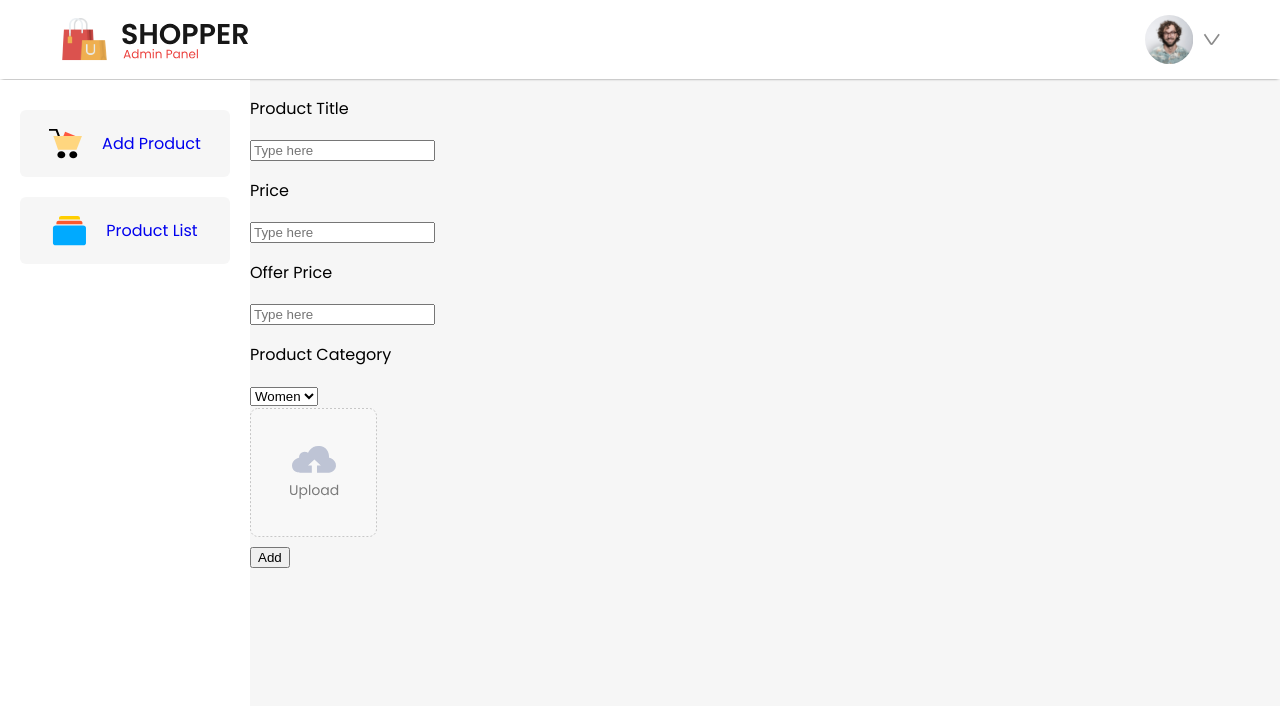
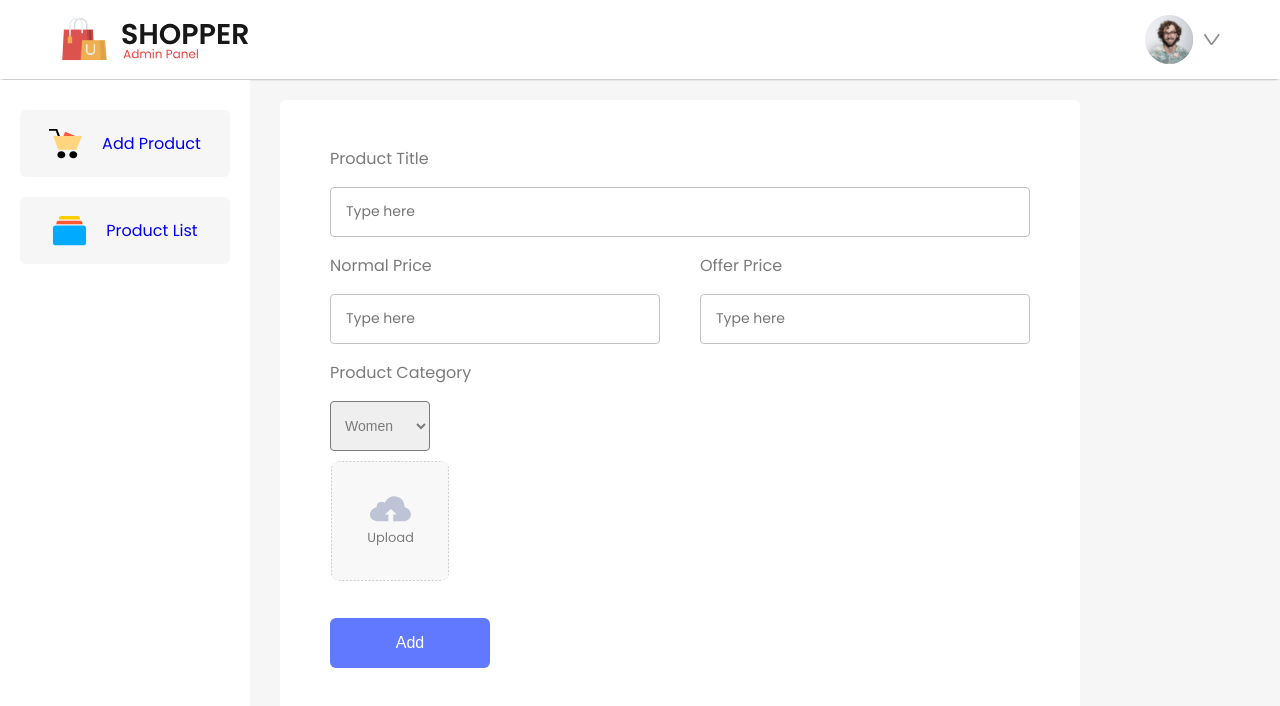
Before and after one commit to CoreyPhillipsOfficial/e-commerce-site, a React (Vite) app in the folder admin/: page /addproduct in a window 1280 px wide. Shown: the top 706 px of the page. Built offline with nearby package versions, Linux system fonts and the light colour scheme.

Commit message:
add product console log

```diff
--- a/admin/src/Components/AddProduct/AddProduct.css
+++ b/admin/src/Components/AddProduct/AddProduct.css
@@ -0,0 +1,72 @@
+.add-product {
+    box-sizing: border-box;
+    width: 100%;
+    max-width: 800px;
+    padding: 30px 50px;
+    margin: 20px 30px;
+    border-radius: 6px;
+    background: white;
+}
+
+.addproduct-itemfield {
+    width: 100%;
+    color: #7b7b7b;
+    font-size: 16px;
+}
+
+.addproduct-itemfield input {
+    box-sizing: border-box;
+    width: 100%;
+    height: 50px;
+    border-radius: 4px;
+    padding-left: 15px;
+    border: 1px solid #c3c3c3;
+    outline: none;
+    color: #7b7b7b;
+    font-family: 'Poppins';
+    font-size: 14px;
+}
+
+.addproduct-price {
+    display: flex;
+    gap: 40px;
+}
+
+.add-product-selector {
+    padding: 10px;
+    width: 100px;
+    height: 50px;
+    font-size: 14px;
+    color: #7b7b7b;
+    border: 1px solid #7b7b7b;
+    border-radius: 4px;
+}
+
+.addproduct-thumbnail-img {
+    height: 120px;
+    width: 120px;
+    border-radius: 10px;
+    object-fit: contain;
+    margin: 10px 0px;
+}
+
+.addproduct-btn {
+    margin-top: 20px;
+    width: 160px;
+    height: 50px;
+    border-radius: 6px;
+    background: #6079ff;
+    border: none;
+    cursor: pointer;
+    color: white;
+    font-size: 16px;
+    font-weight: 500;
+}
+
+@media(max-width: 800px) {
+    .add-product {
+        width: auto;
+        padding: 30px;
+        margin: 20px;
+    }
+}
--- a/admin/src/Components/AddProduct/AddProduct.jsx
+++ b/admin/src/Components/AddProduct/AddProduct.jsx
@@ -1,27 +1,66 @@
-import React from 'react'
+import React, { useState } from 'react'
 import './AddProduct.css'
 import upload_area from '../../assets/upload_area.svg'
 
 const AddProduct = () => {
+
+    const [image, setImage] = useState(false);
+    const [productDetails, setProductDetails] = useState({
+        name: '',
+        old_price: '',
+        new_price: '',
+        category: 'women',
+        image: '',
+    })
+
+    const imageHandler = (e) => {
+        setImage(e.target.files[0]);
+    }
+    const changeHandler = (e) => {
+        setProductDetails({ ...productDetails, [e.target.name]: e.target.value })
+    }
+
+    const add_Product = async () => {
+        console.log(productDetails);
+        let responseData;
+        let product = productDetails;
+
+        let formData = new FormData();
+        formData.append('product', image);
+
+        await fetch('http://localhost:4000/upload', {
+            method: 'POST',
+            headers: {
+                Accept: 'application/json'
+            },
+            body: formData,
+        }).then((resp) => resp.json()).then((data) => { responseData = data })
+
+        if (responseData.success) {
+            product.image = responseData.image_url;
+            console.log(product);
+        }
+    }
+
     return (
         <div className='add-product'>
             <div className="addproduct-itemfield">
                 <p>Product Title</p>
-                <input type="text" name='name' placeholder='Type here' />
+                <input onChange={changeHandler} value={productDetails.name} type="text" name='name' placeholder='Type here' />
             </div>
             <div className="addproduct-price">
                 <div className="addproduct-itemfield">
-                    <p>Price</p>
-                    <input type="text" name='old_price' placeholder='Type here' />
+                    <p>Normal Price</p>
+                    <input onChange={changeHandler} value={productDetails.old_price} type="text" name='old_price' placeholder='Type here' />
                 </div>
                 <div className="addproduct-itemfield">
                     <p>Offer Price</p>
-                    <input type="text" name='new_price' placeholder='Type here' />
+                    <input onChange={changeHandler} value={productDetails.new_price} type="text" name='new_price' placeholder='Type here' />
                 </div>
             </div>
             <div className="addproduct-itemfield">
                 <p>Product Category</p>
-                <select name="category" className='add-product-selector'>
+                <select onChange={changeHandler} value={productDetails.category} name="category" className='add-product-selector'>
                     <option value="women">Women</option>
                     <option value="men">Men</option>
                     <option value="kids">Kids</option>
@@ -29,11 +68,11 @@ const AddProduct = () => {
             </div>
             <div className="addproduct-itemfield">
                 <label htmlFor="file-input">
-                    <img src={upload_area} className='addproduct-thumbnail-img' alt="" />
+                    <img src={image ? URL.createObjectURL(image) : upload_area} className='addproduct-thumbnail-img' alt="" />
                 </label>
-                <input type="file" name='image' id='file-input' hidden />
+                <input onChange={imageHandler} type="file" name='image' id='file-input' hidden />
             </div>
-            <button className='addproduct-btn'>Add</button>
+            <button onClick={() => { add_Product() }} className='addproduct-btn'>Add</button>
         </div>
     )
 }
```
Also changed, not shown: 1 other file (tests, documents, lock files or other folders).
